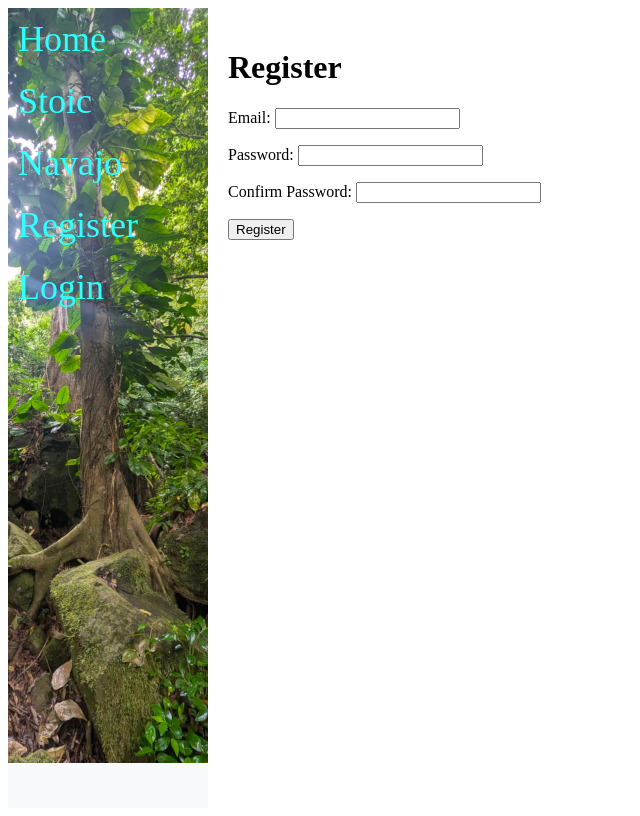
After one commit to vextorspace/dsronne_com, a Django app: page /register/ in a window 1280 px wide. The commit adds this page. Shown: the whole page, without its empty margins (0-640 px from the left). Run offline with Django 5.2, Linux system fonts and the light colour scheme.

Commit message:
Add user registration flow, login, logout, and authentication protection

```diff
--- /dev/null
+++ b/dsronne_com/dsronne_com/register_forms.py
@@ -0,0 +1,28 @@
+from django import forms
+from django.contrib.auth.models import User
+
+class RegistrationForm(forms.Form):
+    email = forms.EmailField(label='Email')
+    password1 = forms.CharField(label='Password', widget=forms.PasswordInput)
+    password2 = forms.CharField(label='Confirm Password', widget=forms.PasswordInput)
+
+    def clean_email(self):
+        email = self.cleaned_data.get('email')
+        if User.objects.filter(email=email).exists():
+            raise forms.ValidationError('A user with that email already exists.')
+        return email
+
+    def clean(self):
+        cleaned_data = super().clean()
+        pwd1 = cleaned_data.get('password1')
+        pwd2 = cleaned_data.get('password2')
+        if pwd1 and pwd2 and pwd1 != pwd2:
+            raise forms.ValidationError('Passwords do not match.')
+        return cleaned_data
+
+    def save(self):
+        email = self.cleaned_data.get('email')
+        password = self.cleaned_data.get('password1')
+        # Use email as username
+        user = User.objects.create_user(username=email, email=email, password=password)
+        return user
--- a/dsronne_com/dsronne_com/templates/dsronne_com/base.html
+++ b/dsronne_com/dsronne_com/templates/dsronne_com/base.html
@@ -12,6 +12,12 @@
         <a href="{% url 'home' %}">Home</a>
         <a href="{% url 'stoic' %}">Stoic</a>
         <a href="{% url 'navajo' %}">Navajo</a>
+        {% if user.is_authenticated %}
+            <a href="{% url 'logout' %}">Logout</a>
+        {% else %}
+            <a href="{% url 'register' %}">Register</a>
+            <a href="{% url 'login' %}">Login</a>
+        {% endif %}
     </div>
     <div class="content">
         {% block content %}
--- /dev/null
+++ b/dsronne_com/dsronne_com/templates/dsronne_com/register.html
@@ -0,0 +1,13 @@
+{% extends 'dsronne_com/base.html' %}
+{% block title %}Register{% endblock %}
+{% block content %}
+<h1>Register</h1>
+<form method="post" action="{% url 'register' %}">
+    {% csrf_token %}
+    {% if form.non_field_errors %}
+        <div class="errorlist">{{ form.non_field_errors }}</div>
+    {% endif %}
+    {{ form.as_p }}
+    <button type="submit">Register</button>
+</form>
+{% endblock %}
--- a/dsronne_com/dsronne_com/urls.py
+++ b/dsronne_com/dsronne_com/urls.py
@@ -1,8 +1,12 @@
 from django.urls import path
+from django.contrib.auth import views as auth_views
 from . import views
 
 urlpatterns = [
     path('', views.home, name='home'),
     path('stoic/', views.stoic, name='stoic'),
     path('navajo/', views.navajo, name='navajo'),
+    path('register/', views.register, name='register'),
+    path('login/', auth_views.LoginView.as_view(template_name='dsronne_com/login.html'), name='login'),
+    path('logout/', views.logout_view, name='logout'),
 ]
--- a/dsronne_com/dsronne_com/views.py
+++ b/dsronne_com/dsronne_com/views.py
@@ -3,11 +3,16 @@ from .stoic_forms import StoicQuestionForm
 from .ai_librarian import AiLibrarian
 from .navajo_forms import NavajoQuestionForm
 from django.http import JsonResponse
+from django.contrib.auth.decorators import login_required
+from django.contrib.auth import login as auth_login, logout as auth_logout
+from django.shortcuts import redirect
+from .register_forms import RegistrationForm
 
 def home(request):
     return render(request, 'dsronne_com/home.html')
 
 
+@login_required
 def stoic(request):
     answer = None
 
@@ -25,6 +30,7 @@ def stoic(request):
                       'answer': answer
                   })
 
+@login_required
 def navajo(request, ai_librarian=None):
     if not ai_librarian:
         ai_librarian = AiLibrarian()
@@ -39,3 +45,20 @@ def navajo(request, ai_librarian=None):
     else:
         form = NavajoQuestionForm()
     return render(request, 'dsronne_com/navajo.html', {'form': form})
+
+def register(request):
+    """Allow a new user to register with email and password."""
+    if request.method == 'POST':
+        form = RegistrationForm(request.POST)
+        if form.is_valid():
+            user = form.save()
+            auth_login(request, user)
+            return redirect('home')
+    else:
+        form = RegistrationForm()
+    return render(request, 'dsronne_com/register.html', {'form': form})
+
+def logout_view(request):
+    """Log out the user and redirect to home."""
+    auth_logout(request)
+    return redirect('home')
```
Also changed, not shown: dsronne_com/dsronne_com/templates/dsronne_com/login.html (added, +16 -0 lines).
